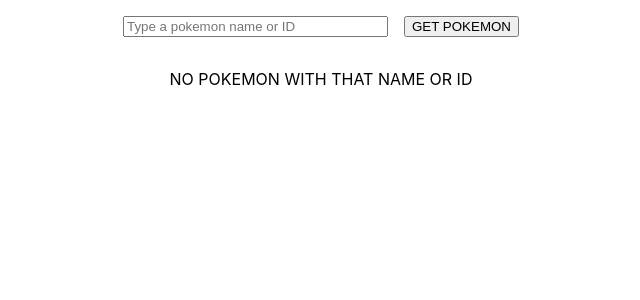
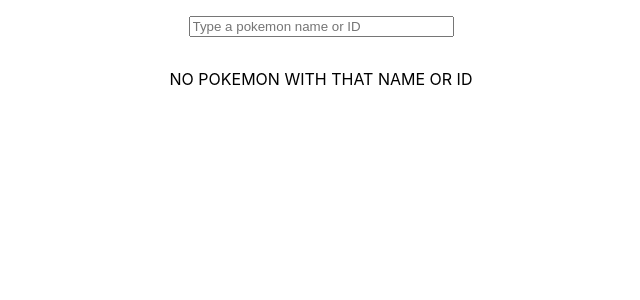
Before and after one commit to ferkanzai/react-pokemon, a React (Create React App) app: page / in a window 1280 px wide. Shown: the top 300 px of the page, without its empty margins (319-959 px from the left). Built offline with nearby package versions, Linux system fonts and the light colour scheme.

Commit message:
remove button - phase 3 start

```diff
--- a/src/App.js
+++ b/src/App.js
@@ -55,9 +55,6 @@
           onKeyPress={handleEnterKeyPress}
           size='30'
         />
-        <button className='button' onClick={handleGetPokemon}>
-          GET POKEMON
-        </button>
       </div>
       <div className='pokemon'>
         {!pokemonList.length
```
